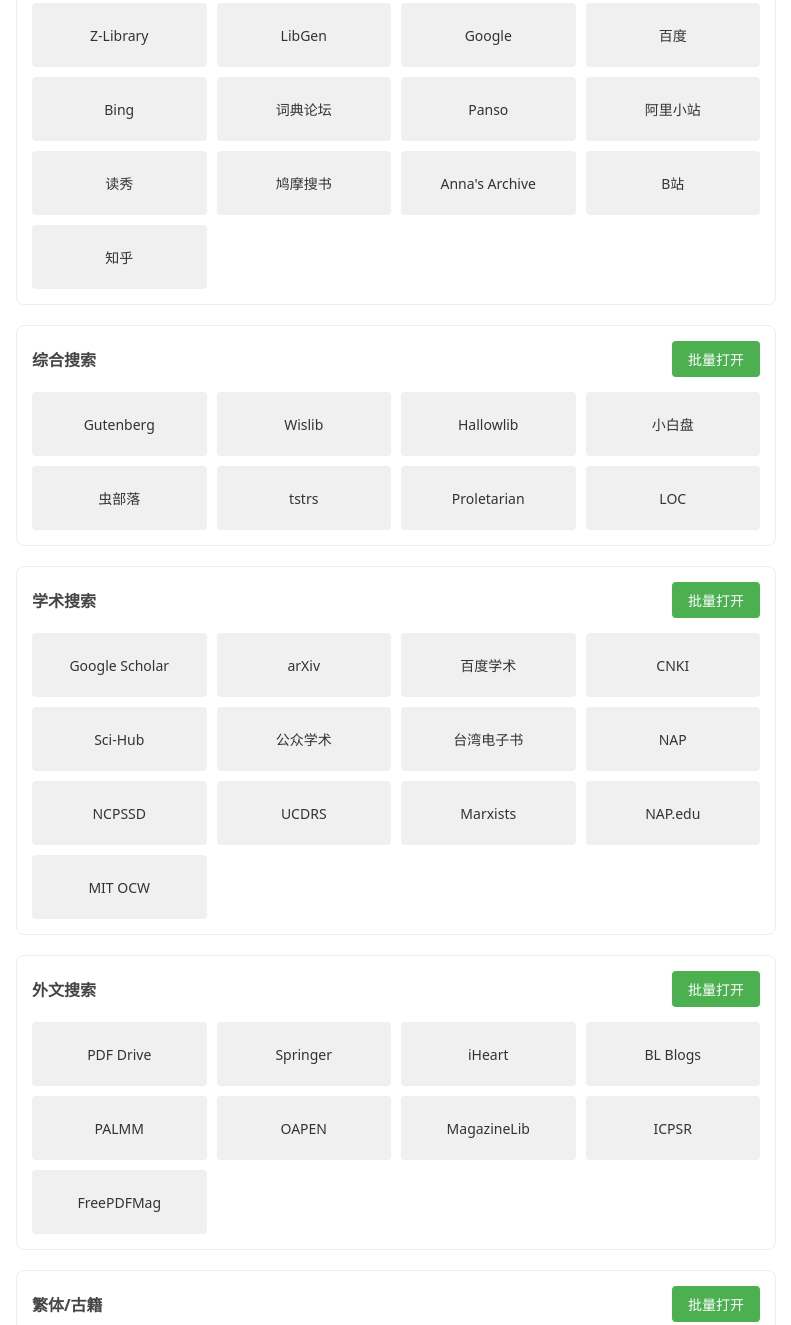
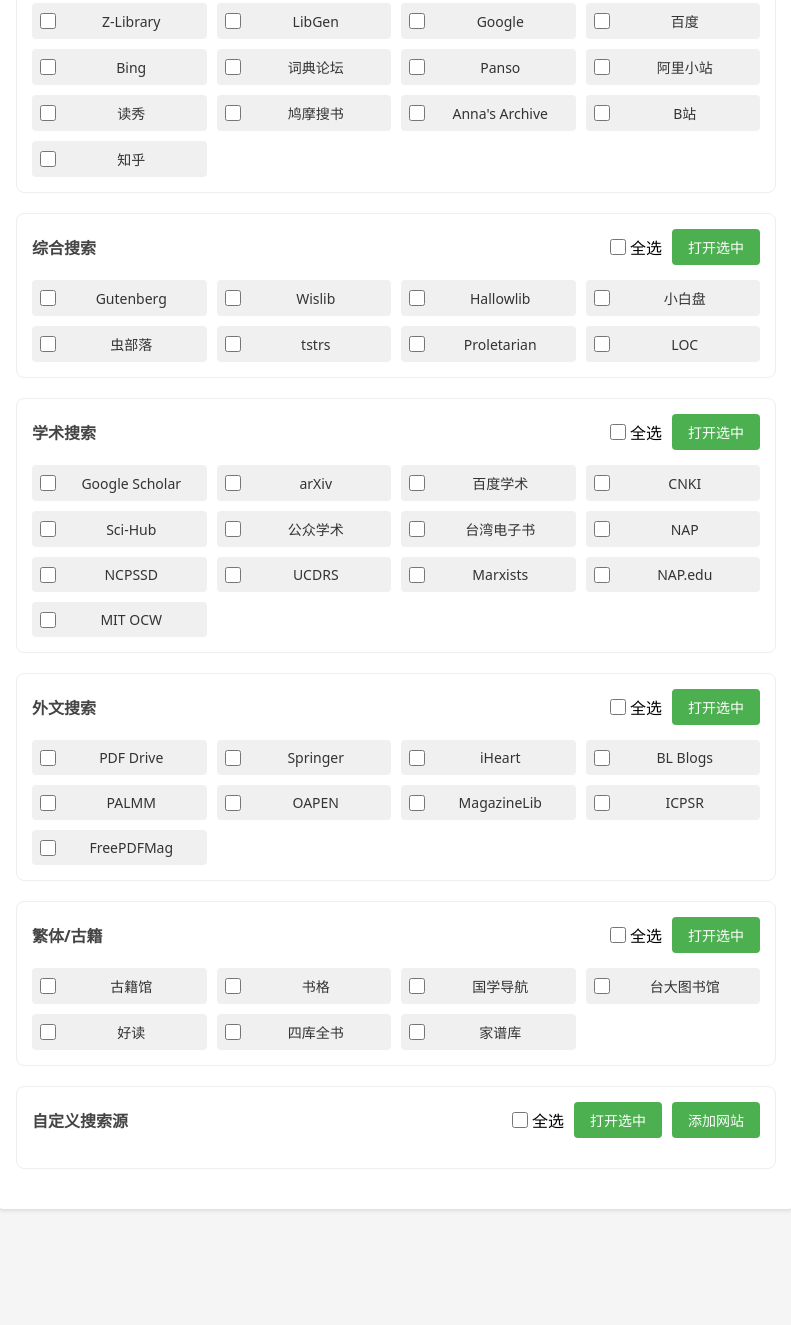
Before and after one commit to li-xiao-ming123/tgw-search, a plain HTML site: page index.html in a window 1280 px wide. Shown: the part 271-1596 px from the top of the page, without its empty margins (244-1035 px from the left). After the commit the page ends 1496 px from the top, so only its background shows below. Drawn offline with Linux system fonts and the light colour scheme.

Commit message:
Update index.html

```diff
--- a/index.html
+++ b/index.html
@@ -6,8 +6,8 @@
     <title>丰川极速文搜</title>
     <link rel="manifest" href="manifest.json">
     <meta name="theme-color" content="#4CAF50">
-    <link rel="icon" type="image/png" sizes="192x192" href="/tgw-search/icon-192.png">
-    <link rel="apple-touch-icon" href="/tgw-search/icon-192.png">
+    <link rel="icon" type="image/png" sizes="192x192" href="/book-search/icon-192.png">
+    <link rel="apple-touch-icon" href="/book-search/icon-192.png">
     <style>
         body {
             font-family: system-ui, sans-serif;
@@ -53,6 +53,22 @@
             color: #444;
             font-size: 16px;
         }
+        .header-actions {
+            display: flex;
+            gap: 10px;
+            align-items: center;
+        }
+        .checkbox-wrapper {
+            display: flex;
+            align-items: center;
+            gap: 4px;
+        }
+        .site-checkbox {
+            width: 16px;
+            height: 16px;
+            margin: 0;
+            cursor: pointer;
+        }
         .batch-open {
             background: #4CAF50;
             color: white;
@@ -70,21 +86,23 @@
             grid-template-columns: repeat(auto-fill, minmax(140px, 1fr));
             gap: 10px;
         }
+        .custom-site-item {
+            background: #f0f0f0;
+            padding: 8px;
+            border-radius: 4px;
+            display: flex;
+            align-items: center;
+            gap: 8px;
+        }
         .search-link {
-            background: #f0f0f0;
-            padding: 10px;
-            border-radius: 4px;
+            flex: 1;
             text-decoration: none;
             color: #333;
             text-align: center;
             font-size: 14px;
-            display: flex;
-            align-items: center;
-            justify-content: center;
-            min-height: 44px;
         }
         .search-link:hover {
-            background: #e0e0e0;
+            color: #4CAF50;
         }
         .notification {
             position: fixed;
@@ -121,11 +139,6 @@
             gap: 10px;
             margin-top: 15px;
         }
-        .custom-site-item {
-            display: flex;
-            align-items: center;
-            gap: 10px;
-        }
         .delete-btn {
             background: #dc3545;
             color: white;
@@ -144,7 +157,6 @@
             }
             .search-link {
                 font-size: 13px;
-                padding: 8px;
             }
         }
     </style>
@@ -157,7 +169,14 @@
         <div class="category">
             <div class="category-header">
                 <div class="category-title">默认搜索</div>
-                <button class="batch-open" onclick="batchOpen('defaultLinks')">批量打开</button>
+                <div class="header-actions">
+                    <div class="checkbox-wrapper">
+                        <input type="checkbox" class="site-checkbox"
+                               onclick="toggleAll(this, 'defaultLinks')" id="defaultAll">
+                        <label for="defaultAll">全选</label>
+                    </div>
+                    <button class="batch-open" onclick="batchOpenSelected('defaultLinks')">打开选中</button>
+                </div>
             </div>
             <div class="link-grid" id="defaultLinks"></div>
         </div>
@@ -165,7 +184,14 @@
         <div class="category">
             <div class="category-header">
                 <div class="category-title">综合搜索</div>
-                <button class="batch-open" onclick="batchOpen('generalLinks')">批量打开</button>
+                <div class="header-actions">
+                    <div class="checkbox-wrapper">
+                        <input type="checkbox" class="site-checkbox"
+                               onclick="toggleAll(this, 'generalLinks')" id="generalAll">
+                        <label for="generalAll">全选</label>
+                    </div>
+                    <button class="batch-open" onclick="batchOpenSelected('generalLinks')">打开选中</button>
+                </div>
             </div>
             <div class="link-grid" id="generalLinks"></div>
         </div>
@@ -173,7 +199,14 @@
         <div class="category">
             <div class="category-header">
                 <div class="category-title">学术搜索</div>
-                <button class="batch-open" onclick="batchOpen('researchLinks')">批量打开</button>
+                <div class="header-actions">
+                    <div class="checkbox-wrapper">
+                        <input type="checkbox" class="site-checkbox"
+                               onclick="toggleAll(this, 'researchLinks')" id="researchAll">
+                        <label for="researchAll">全选</label>
+                    </div>
+                    <button class="batch-open" onclick="batchOpenSelected('researchLinks')">打开选中</button>
+                </div>
             </div>
             <div class="link-grid" id="researchLinks"></div>
         </div>
@@ -181,7 +214,14 @@
         <div class="category">
             <div class="category-header">
                 <div class="category-title">外文搜索</div>
-                <button class="batch-open" onclick="batchOpen('englishLinks')">批量打开</button>
+                <div class="header-actions">
+                    <div class="checkbox-wrapper">
+                        <input type="checkbox" class="site-checkbox"
+                               onclick="toggleAll(this, 'englishLinks')" id="englishAll">
+                        <label for="englishAll">全选</label>
+                    </div>
+                    <button class="batch-open" onclick="batchOpenSelected('englishLinks')">打开选中</button>
+                </div>
             </div>
             <div class="link-grid" id="englishLinks"></div>
         </div>
@@ -189,7 +229,14 @@
         <div class="category">
             <div class="category-header">
                 <div class="category-title">繁体/古籍</div>
-                <button class="batch-open" onclick="batchOpen('traditionalLinks')">批量打开</button>
+                <div class="header-actions">
+                    <div class="checkbox-wrapper">
+                        <input type="checkbox" class="site-checkbox"
+                               onclick="toggleAll(this, 'traditionalLinks')" id="traditionalAll">
+                        <label for="traditionalAll">全选</label>
+                    </div>
+                    <button class="batch-open" onclick="batchOpenSelected('traditionalLinks')">打开选中</button>
+                </div>
             </div>
             <div class="link-grid" id="traditionalLinks"></div>
         </div>
@@ -197,7 +244,15 @@
         <div class="category">
             <div class="category-header">
                 <div class="category-title">自定义搜索源</div>
+                <div class="header-actions">
+                    <div class="checkbox-wrapper">
+                        <input type="checkbox" class="site-checkbox"
+                               onclick="toggleAll(this, 'customLinks')" id="customAll">
+                        <label for="customAll">全选</label>
+                    </div>
+                    <button class="batch-open" onclick="batchOpenSelected('customLinks')">打开选中</button>
                     <button class="batch-open" onclick="addCustomSite()">添加网站</button>
+                </div>
             </div>
             <div class="link-grid" id="customLinks"></div>
         </div>
@@ -205,7 +260,6 @@
 
     <div id="notification" class="notification"></div>
 
-    <!-- 添加自定义搜索源的弹窗 -->
     <div id="customSiteModal" class="modal">
         <div class="modal-content">
             <h3>添加自定义搜索源</h3>
@@ -217,7 +271,6 @@
             </div>
         </div>
     </div>
-
     <script>
         const defaultSites = [
             {name: 'Z-Library', url: 'https://z-library.sk/s/{q}'},
@@ -302,9 +355,14 @@
                 const linkContainer = document.createElement('div');
                 linkContainer.className = 'custom-site-item';
 
+                const checkbox = document.createElement('input');
+                checkbox.type = 'checkbox';
+                checkbox.className = 'site-checkbox';
+                checkbox.dataset.index = index;
+                linkContainer.appendChild(checkbox);
+
                 const link = document.createElement('a');
                 link.className = 'search-link';
-                link.style.flex = '1';
                 link.textContent = site.name;
                 link.href = '#';
                 link.onclick = (e) => {
@@ -329,6 +387,12 @@
 
                 container.appendChild(linkContainer);
             });
+        }
+
+        function toggleAll(checkbox, containerId) {
+            const container = document.getElementById(containerId);
+            const checkboxes = container.querySelectorAll('.site-checkbox');
+            checkboxes.forEach(box => box.checked = checkbox.checked);
         }
 
         function addCustomSite() {
@@ -369,7 +433,7 @@
             showNotification('删除成功');
         }
 
-        function batchOpen(containerId) {
+        function batchOpenSelected(containerId) {
             const query = document.getElementById('searchInput').value;
             if (!query) {
                 showNotification('请输入搜索关键词');
@@ -387,7 +451,14 @@
                 default: return;
             }
 
-            sites.forEach((site, index) => {
+            const container = document.getElementById(containerId);
+            const checkboxes = container.querySelectorAll('.site-checkbox');
+            let selectedCount = 0;
+
+            checkboxes.forEach((checkbox, index) => {
+                if (checkbox.checked) {
+                    selectedCount++;
+                    const site = sites[index];
                     if (site.url.includes('jiumodiary.com') ||
                         site.url.includes('sci-hub.box') ||
                         site.url.includes('guoxue.er07.com') ||
@@ -399,11 +470,16 @@
                         const url = site.url.replace('{q}', encodeURIComponent(query));
                         setTimeout(() => {
                             window.open(url);
-                    }, index * 300);
+                        }, selectedCount * 300);
+                    }
                 }
             });
 
-            showNotification(`正在打开${sites.length}个搜索结果，请允许弹出窗口`);
+            if (selectedCount === 0) {
+                showNotification('请至少选择一个网站');
+            } else {
+                showNotification(`正在打开${selectedCount}个搜索结果，请允许弹出窗口`);
+            }
         }
 
         // 初始化所有链接
@@ -417,7 +493,7 @@
         // 添加回车搜索功能
         document.getElementById('searchInput').addEventListener('keypress', function(e) {
             if (e.key === 'Enter') {
-                batchOpen('defaultLinks');
+                batchOpenSelected('defaultLinks');
             }
         });
     </script>
```
Lines whose indentation alone changed are shown as unchanged.
